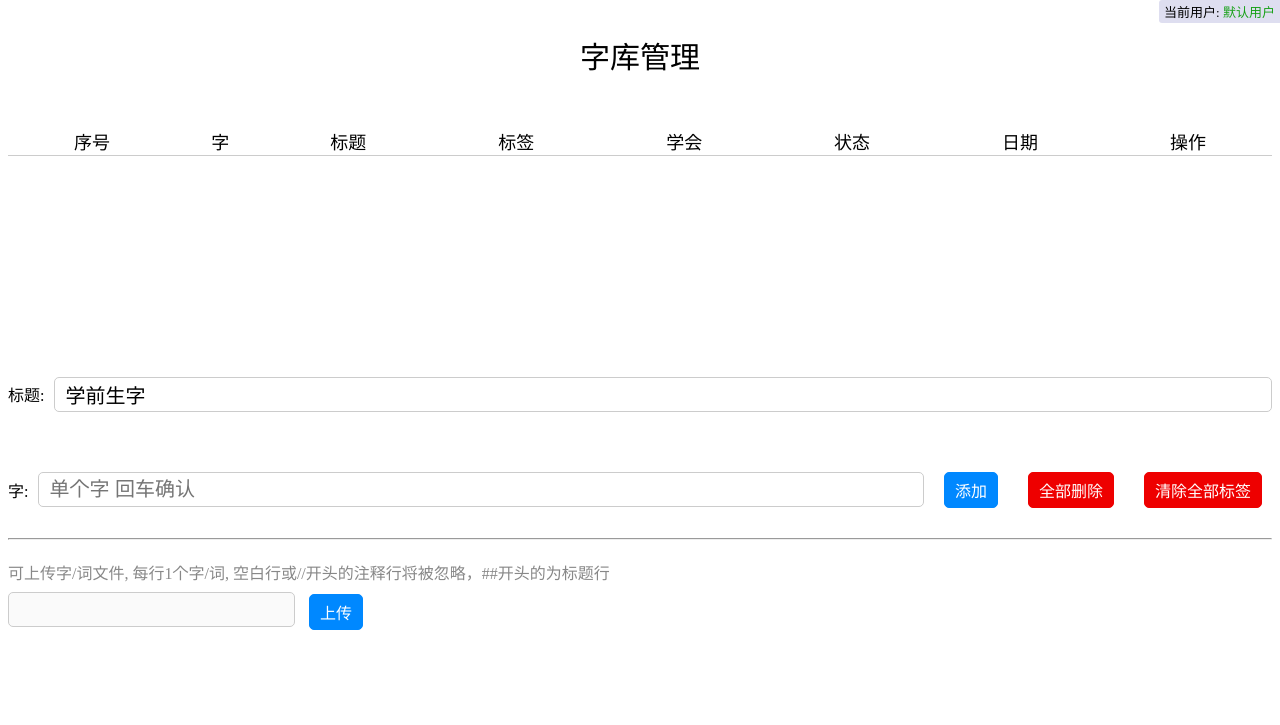
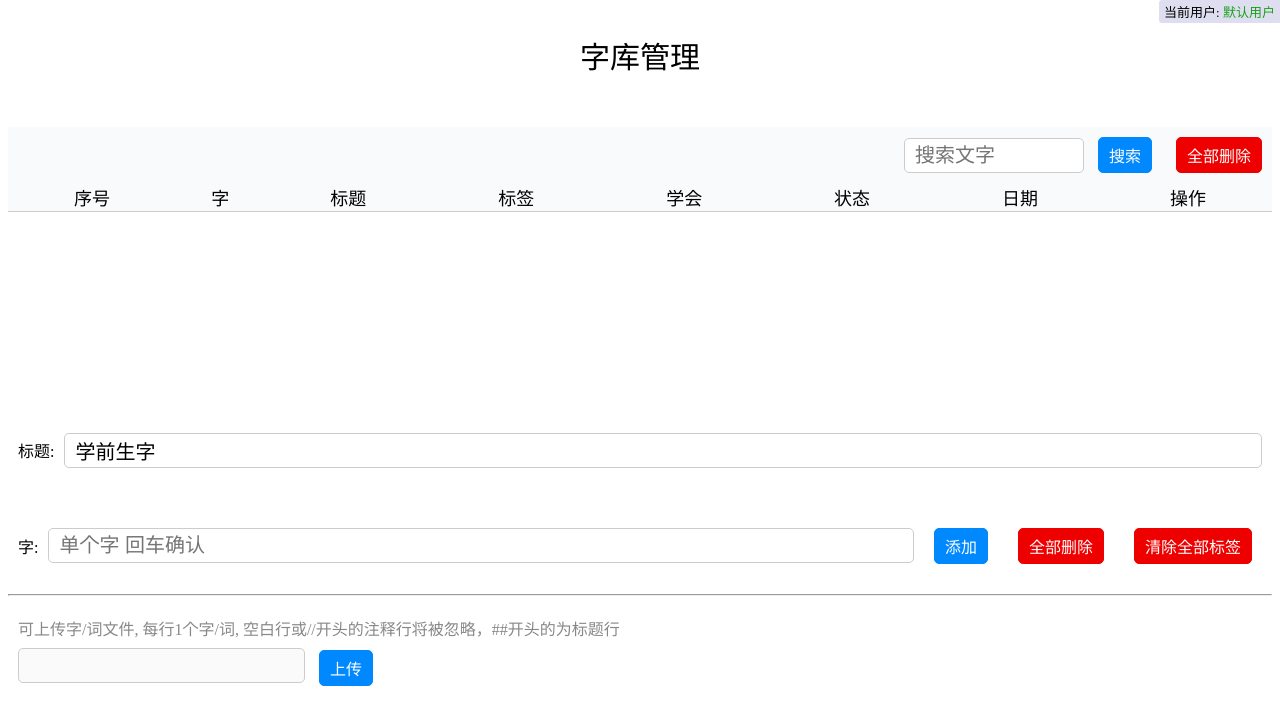
Before and after one commit to stephenykk/stephenykk.github.io, a PHP site: page /admin-single.html in a window 1280 px wide. Shown: the top 725 px of the page. Run offline with PHP 8.4, Linux system fonts and the light colour scheme; lists and menus that the app fills with data are empty.

Commit message:
study page add more features

```diff
--- a/source/study/admin-single.html
+++ b/source/study/admin-single.html
@@ -9,8 +9,15 @@
     <section class="admin-container">
         <h1 class="ta-c mb-50">字库管理</h1>
         <div class="admin m-auto">
+            <div class="ta-r sticky-0">
+                <input  v-model="kw" style="width: 180px;" @keyup.enter="handleSearch" type="text" placeholder="搜索文字" />
+                <button  class="op-btn primary" @click="handleSearch">搜索</button>
+                <button v-on:click="rmAllWords" class="op-btn flex0 danger">
+                    全部删除
+                </button>
+            </div>
             <table class="word-list ta-c">
-                <thead>
+                <thead class="sticky-50">
                     <tr class="title-row word-item flex-row">
                         <th class="cell flex1">序号</th>
                         <th class="cell flex2">字</th>
@@ -24,7 +31,7 @@
                 </thead>
                 <tbody>
                     <tr
-                        v-for="(item, index) in wordList"
+                        v-for="(item, index) in displayWordList"
                         :key="index + item.word"
                         class="word-item flex-row"
                         :class="{disable: item.status === 'disable'}"
@@ -122,13 +129,26 @@
         el: "#app",
         delimiters: ["${", "}"],
         data: {
+            kw: '',
+            keyword: '',
             currentUser: getCurUser(),
             newTitle: "学前生字",
             newWord: "",
             upfile: "",
             wordList: getCache("words") || [],
         },
+        computed: {
+            displayWordList() {
+                if (!this.keyword) return this.wordList;
+                return this.wordList.filter((item) =>
+                    item.word.includes(this.keyword)
+                );
+            }
+        },
         methods: {
+            handleSearch() {
+                this.keyword = this.kw;
+            },
             updateCache(data) {
                 if (!data) {
                     data = this.wordList;
@@ -138,24 +158,45 @@
             uploadCallback(text) {
                 const lines = text.split("\n").map((line) => line.trim());
                 let title = "";
+                let lesson = ''
                 const date = getTodayStr();
                 const upwords = [];
-                for (line of lines) {
+                for (let line of lines) {
+                    line = line.trim();
+
+                    // skip empty line
+                    if (!line) {
+                        continue;
+                    }
+
                     // starts with ## , is title line
                     if (line.startsWith("##")) {
                         title = line.replace(/^##/, "").trim();
                         continue;
                     }
+                    // starts with #Lesson is lesson title line
+                    if (/^#Lesson/i.test(line)) {
+                        lesson = line.replace(/^#Lesson/i, "").trim();
+                        continue;
+                    }
 
-                    if (/^\/\//.test(line) || !line) continue;
+                    // others starts with # are comment lines
+                    if (/^#(?!#)/.test(line) || !line) continue;
 
-                    const upword = line[0];
+                    const [upword, desc = ''] = line.split(/(?<=^[^:：]*)[:：]/);
+                    const explain = desc.trim();
+
                     upwords.push({
+                        title: title || this.newTitle,
+                        lesson,
+
                         word: upword,
+                        explain,
+
+                        tags: [],
+
                         date,
-                        title: title || this.newTitle,
                         status: "enable",
-                        tags: [],
                         isKnow: false,
                     });
                 }
@@ -168,6 +209,7 @@
                 this.wordList = newWordList;
                 this.updateCache(newWordList);
             },
+
             handlePickFile(event) {
                 const file = event.target.files?.[0];
                 if (!file) return;
--- a/source/study/multiple.html
+++ b/source/study/multiple.html
@@ -194,6 +194,7 @@
   >
     <div class="card-list-wrap pos-r">
       <div class="single m-auto debug-hideXX pos-r">
+        <div class="lesson ta-c f30 pos-a w-full" style="top: 20px;">${ wordList[activeIndex].lesson ?  '《' + wordList[activeIndex].lesson + '》' : ''}</div>
         <button class="prev" @click="showPrev" title="快捷键 <-">&lt;</button>
         <button class="next" @click="showNext" title="快捷键 -> 或空格">
           &gt;
@@ -223,6 +224,7 @@
                     ${chr}
                   </span>
                 </div>
+                <div class="explain f20 w-full mt-20">${ wordList[activeIndex].explain || '' }</div>
               </div>
             </transition>
           </li>
--- a/source/study/single.html
+++ b/source/study/single.html
@@ -193,6 +193,7 @@
   >
     <div class="card-list-wrap pos-r">
       <div class="single m-auto pos-r debug-hideXX">
+        <div class="lesson ta-c f30 pos-a w-full" style="top: 20px;">${ wordList[activeIndex].lesson ?  '《' + wordList[activeIndex].lesson + '》' : ''}</div>
         <button class="prev" @click="showPrev" title="快捷键 <-">&lt;</button>
         <button class="next" @click="showNext" title="快捷键 -> 或空格">
           &gt;
@@ -222,6 +223,7 @@
                     ${chr}
                   </span>
                 </div>
+                <div class="explain f20 w-full mt-20">${ wordList[activeIndex].explain || '' }</div>
               </div>
             </transition>
           </li>
--- a/source/study/study.css
+++ b/source/study/study.css
@@ -114,6 +114,9 @@ footer.page-footer {
     border-radius: 5px;
 }
 
+.w-full {
+    width: 100%;
+}
 .minw-100 {
     min-width: 100px;
 }
@@ -393,6 +396,10 @@ footer.page-footer {
 
 .pos-r {
     position: relative;
+}
+
+.pos-a {
+    position: absolute;
 }
 
 .lfade-enter-active,
@@ -732,6 +739,25 @@ button.danger:hover {
     max-width: auto;
 }
 
+.sticky-0 {
+    position: sticky;
+    top: 0;
+    z-index: 100;
+    background: #f9fafb;
+}
+
+
+.sticky-50 {
+    position: sticky;
+    top: 50px;
+    z-index: 100;
+    background: #f9fafb;
+}
+
+article.md-text {
+    padding: 0;
+}
+
 .admin .word-list {
     font-size: 15px;
 }
@@ -776,6 +802,9 @@ button.danger:hover {
     /* content: "."; */
 }
 
+.admin .append-line, .admin .upload-line {
+    padding: 0 10px;
+}
 .admin .append-line input {
     width: 180px;
 }
```
Also changed, not shown: source/study/admin-multiple.html (+39 -7 lines).
